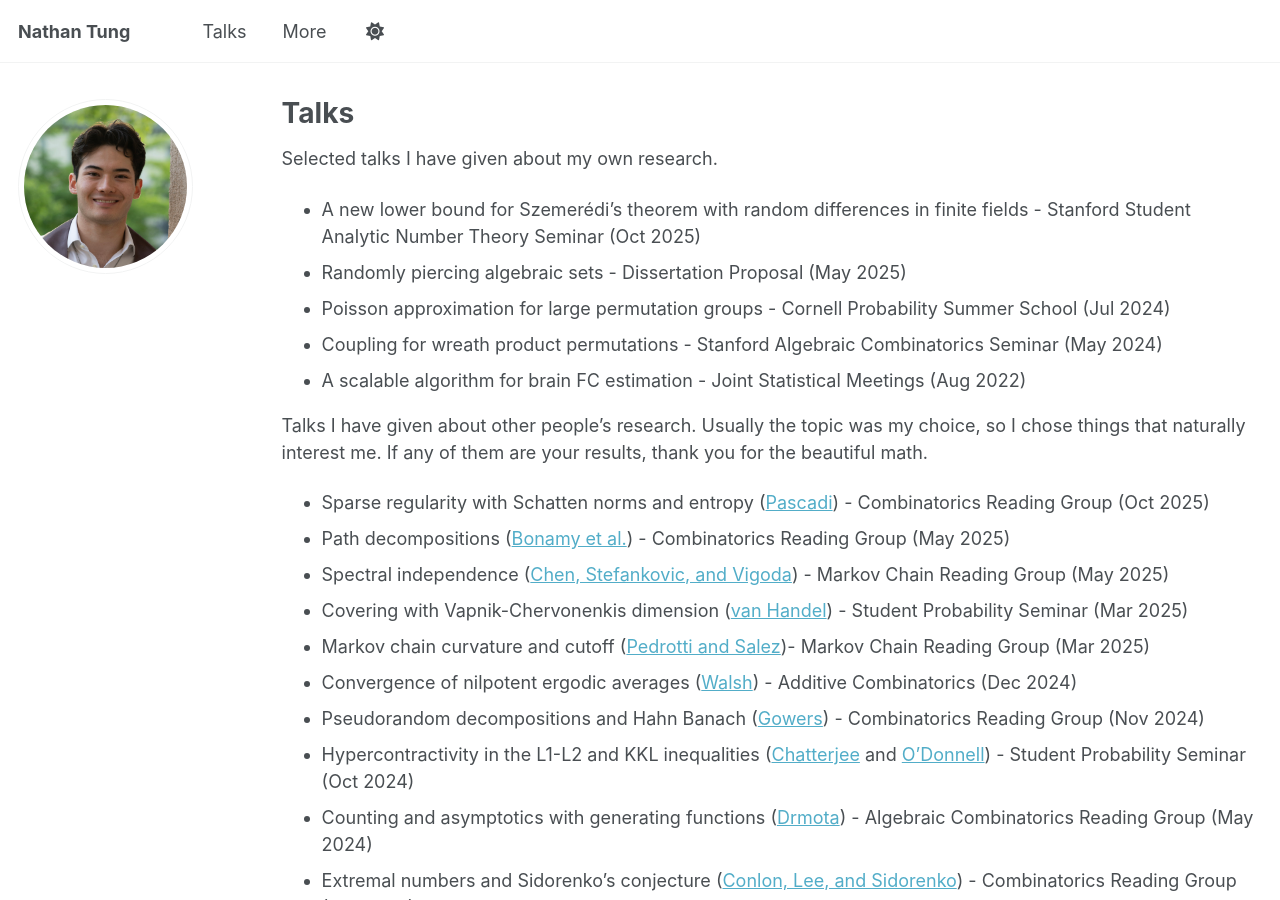
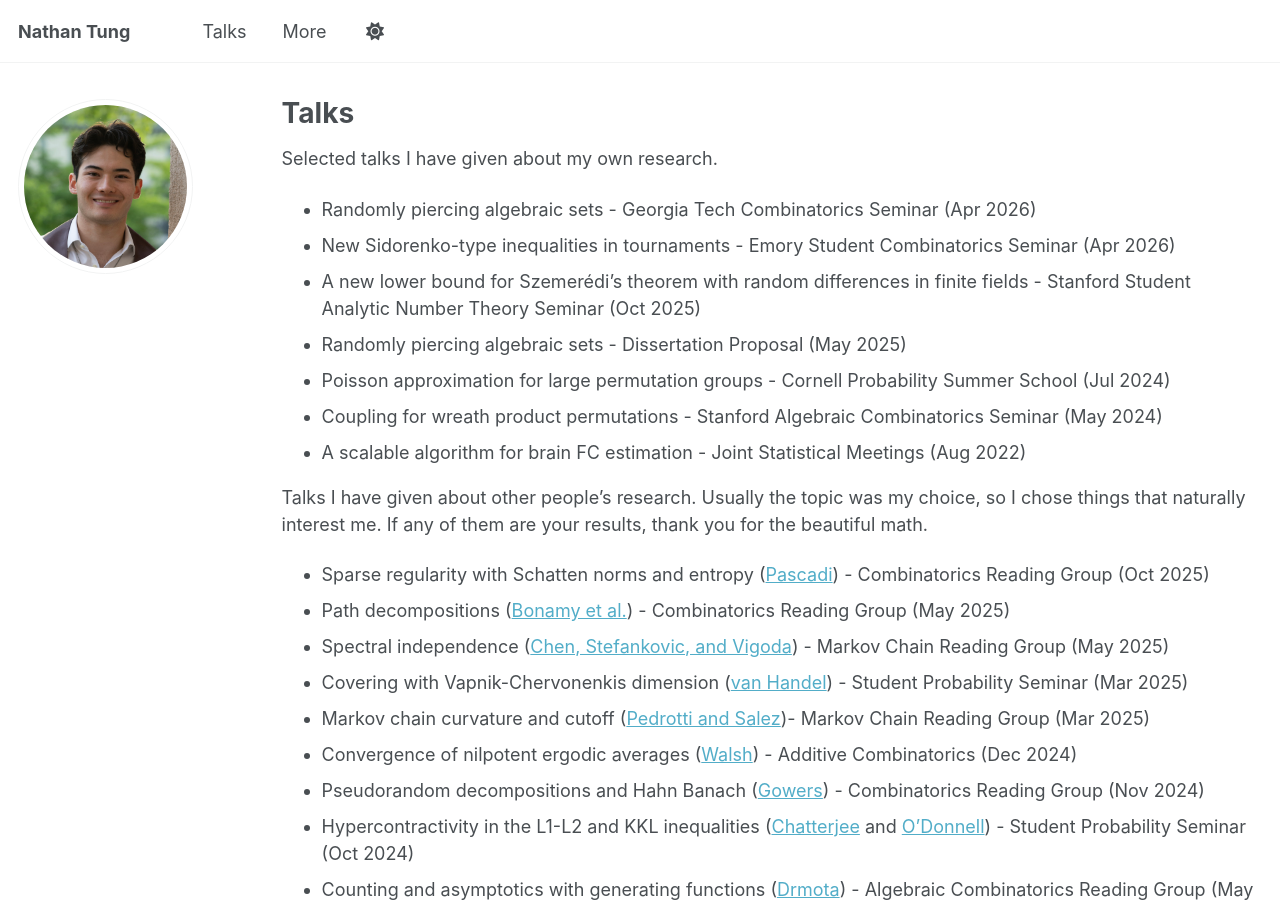
Before and after one commit to njtung/njtung.github.io, a Jekyll site: the page built from _pages/talks.md, in a window 1280 px wide and 900 px high. Built offline with Jekyll 4.4.1, drawn with Linux system fonts in a browser that asks for light colours; a script that is not in the unit is left out.

Commit message:
Update talks.md

```diff
--- a/_pages/talks.md
+++ b/_pages/talks.md
@@ -7,6 +7,8 @@ author_profile: true
 
 Selected talks I have given about my own research.
 
+* Randomly piercing algebraic sets - Georgia Tech Combinatorics Seminar (Apr 2026)
+* New Sidorenko-type inequalities in tournaments - Emory Student Combinatorics Seminar (Apr 2026)
 * A new lower bound for Szemerédi's theorem with random differences in finite fields - Stanford Student Analytic Number Theory Seminar (Oct 2025)
 * Randomly piercing algebraic sets - Dissertation Proposal (May 2025)
 * Poisson approximation for large permutation groups - Cornell Probability Summer School (Jul 2024)
```
